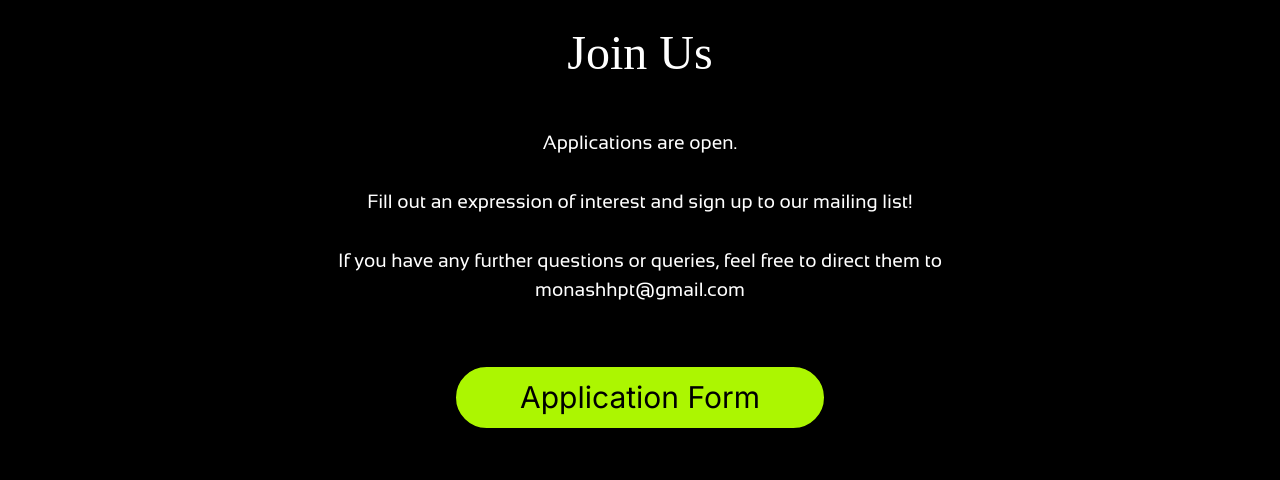
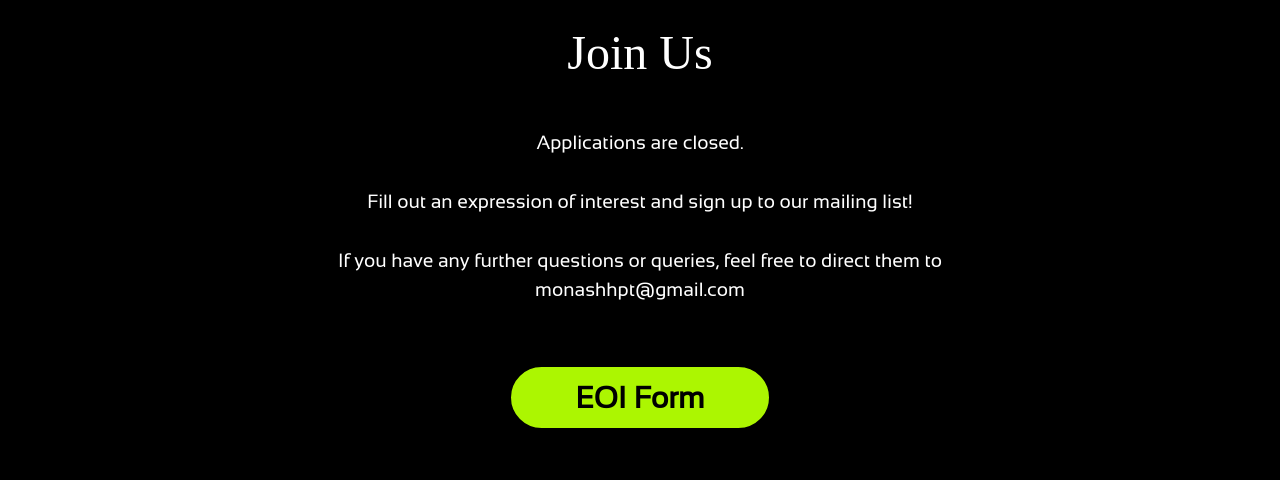
Before and after one commit to monash-human-power/MHP_Website_V2, a Next.js app: page /join in a window 1280 px wide. Shown: the part 1020-1500 px from the top of the page. Built offline with nearby package versions, Linux system fonts and the light colour scheme; a web font is replaced by a local one.

Commit message:
Removing Application form and returning EOI

```diff
--- a/app/join/page.tsx
+++ b/app/join/page.tsx
@@ -36,7 +36,7 @@ export default function Join() {
               margin: "0 auto",
             }}
           >
-            <p>Applications are open.</p>
+            <p>Applications are closed.</p>
             <br></br>
             <p>
               Fill out an expression of interest and sign up to our mailing
@@ -57,9 +57,9 @@ export default function Join() {
           }}
         >
           {/* Expression of Interest button links to Google Form */}
-          <a href="https://forms.gle/zpoMhDDBW4yRJjXv5" target="_blank">
-            <button className="px-4 py-2 lg:px-16 lg:py-2 rounded-full border-2 bg-green text-black border-black hover:bg-black hover:text-white hover:border-white">
-              Application Form
+          <a href="https://forms.gle/U3Nn54SyTsi1WJYj7" target="_blank">
+            <button className=" font-Sansation font-semibold px-4 py-2 lg:px-16 lg:py-2 rounded-full border-2 bg-green text-black border-black hover:bg-black hover:text-white hover:border-white">
+              EOI Form
             </button>
           </a>
         </div>
```
